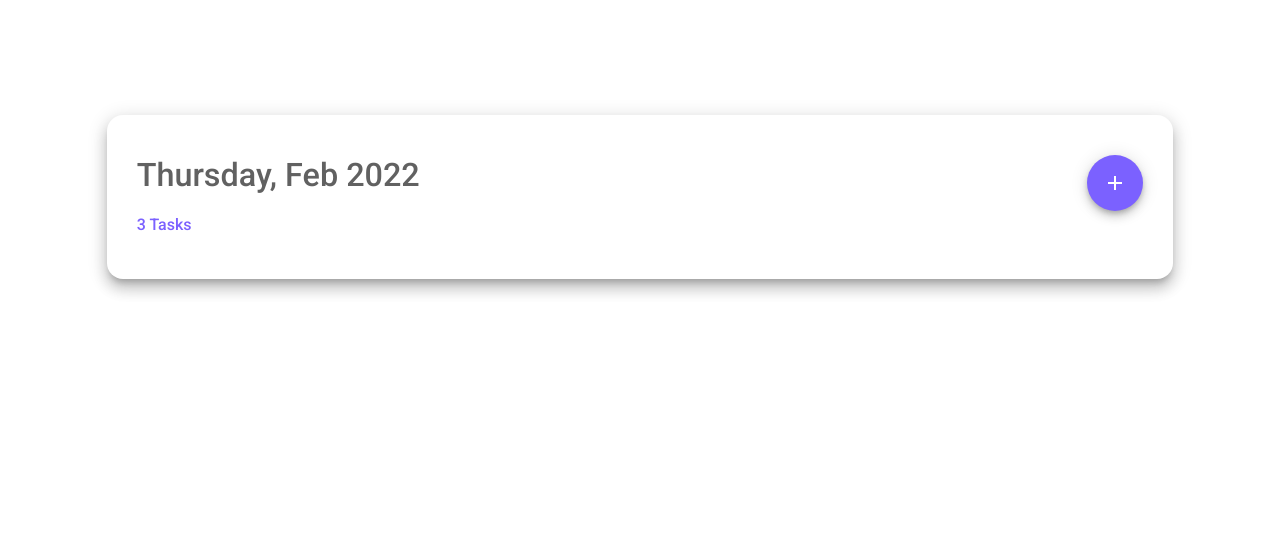
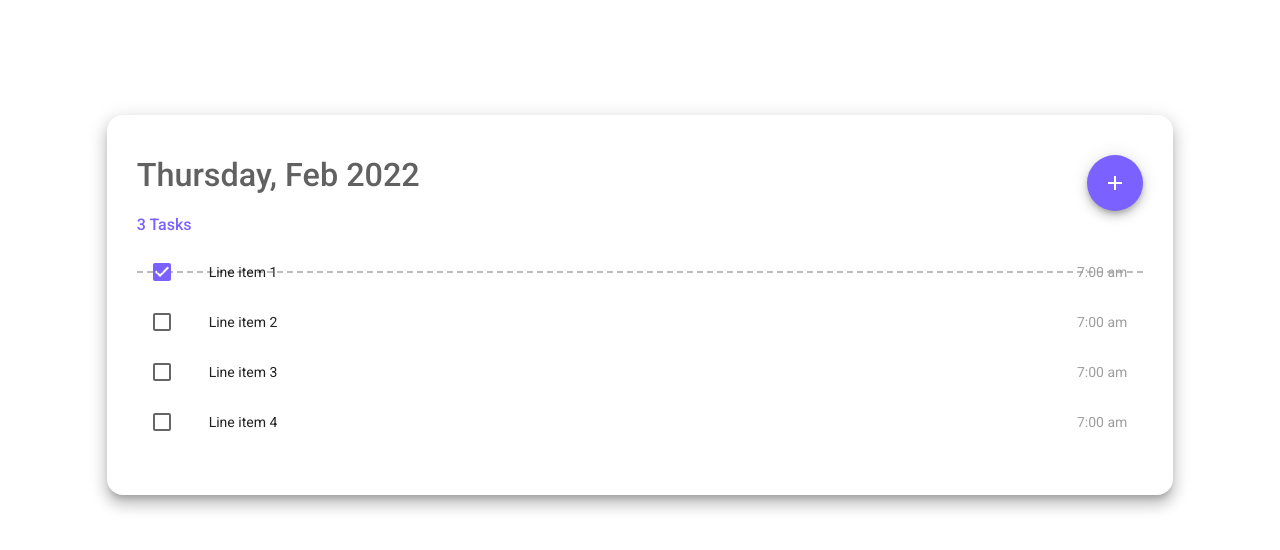
Before and after one commit to jericepon/cra-rtk-todo-js, a React (Create React App) app: page / in a window 1280 px wide. Shown: the top 550 px of the page. Built offline with nearby package versions, Linux system fonts and the light colour scheme.

Commit message:
Static data and line-through styling

```diff
--- a/package.json
+++ b/package.json
@@ -7,7 +7,8 @@
     "@emotion/styled": "^11.6.0",
     "@mui/icons-material": "^5.3.1",
     "@mui/lab": "^5.0.0-alpha.66",
-    "@mui/material": "^5.3.1",
+    "@mui/material": "^5.4.0",
+    "@mui/styles": "^5.3.0",
     "@reduxjs/toolkit": "^1.7.1",
     "@testing-library/jest-dom": "^5.16.1",
     "@testing-library/react": "^11.2.7",
--- a/src/Components/Todo/Header.jsx
+++ /dev/null
@@ -1,21 +0,0 @@
-import React from 'react'
-import { format } from 'date-fns'
-import { Typography, Box, Paper, Fab } from '@mui/material'
-import AddIcon from '@mui/icons-material/Add'
-import theme from '../../MuiTheme'
-const date = new Date()
-const today_date = `${format(date, 'EEEE, MMM yyyy')}`
-
-const Header = () => {
-	return <Box component={Paper} borderRadius={4} px="30px" py="40px" elevation={10} display='flex' flexDirection='column' alignItems='start'>
-		<Box width="100%" display="flex" flexDirection="row" justifyContent='space-between'>
-			<Typography color={theme.palette.grey[700]} fontWeight={500} variant="h4">{today_date}</Typography>
-			<Fab color="primary" aria-label="add">
-				<AddIcon />
-			</Fab>
-		</Box>
-		<Typography color="primary" fontWeight={500} variant="subtitle1">3 Tasks</Typography>
-	</Box>
-}
-
-export default Header
--- /dev/null
+++ b/src/Components/Todo/TodoHeader.jsx
@@ -0,0 +1,36 @@
+import React from 'react'
+import { format } from 'date-fns'
+import { Typography, Box, Fab } from '@mui/material'
+import AddIcon from '@mui/icons-material/Add'
+import theme from '../../MuiTheme'
+const date = new Date()
+const today_date = `${format(date, 'EEEE, MMM yyyy')}`
+
+const Header = () => {
+	return (
+		<>
+			<Box
+				width="100%"
+				display="flex"
+				flexDirection="row"
+				justifyContent="space-between"
+			>
+				<Typography
+					color={theme.palette.grey[700]}
+					fontWeight={500}
+					variant="h4"
+				>
+					{today_date}
+				</Typography>
+				<Fab color="primary" aria-label="add">
+					<AddIcon />
+				</Fab>
+			</Box>
+			<Typography color="primary" fontWeight={500} variant="subtitle1">
+				3 Tasks
+			</Typography>
+		</>
+	)
+}
+
+export default Header
--- /dev/null
+++ b/src/Components/Todo/TodoList.jsx
@@ -0,0 +1,92 @@
+import * as React from 'react'
+import List from '@mui/material/List'
+import ListItem from '@mui/material/ListItem'
+import ListItemButton from '@mui/material/ListItemButton'
+import ListItemIcon from '@mui/material/ListItemIcon'
+import ListItemText from '@mui/material/ListItemText'
+import Checkbox from '@mui/material/Checkbox'
+import Typography from '@mui/material/Typography'
+import theme from '../../MuiTheme'
+import { makeStyles } from '@mui/styles'
+
+const useStyles = makeStyles({
+	ListItem: {
+		'&::before': {
+			content: '""',
+			position: 'absolute',
+			right: 'auto',
+			left: 0,
+			margin: 'auto',
+			width: '100%',
+			borderTop: `2px dashed ${theme.palette.grey[400]}`,
+			maxWidth: '0%',
+			transition: 'all 200ms ease-out'
+		}
+	},
+	selectedItem: {
+		'&::before': {
+			maxWidth: '100%',
+			transition: 'all 300ms ease-in'
+		}
+	}
+})
+
+export default function CheckboxList() {
+	const classes = useStyles()
+	const [
+		checked, setChecked
+	] = React.useState([
+		0
+	])
+
+	const handleToggle = (value) => () => {
+		const currentIndex = checked.indexOf(value)
+		const newChecked = [
+			...checked
+		]
+
+		if (currentIndex === -1) {
+			newChecked.push(value)
+		} else {
+			newChecked.splice(currentIndex, 1)
+		}
+
+		setChecked(newChecked)
+		console.info(checked)
+
+	}
+
+	return (
+		<List sx={{ width: '100%', bgcolor: 'background.paper' }}>
+			{[
+				0, 1, 2, 3
+			].map((value, index) => {
+				const labelId = `checkbox-list-label-${value}`
+
+				return (
+					<ListItem
+						className={`${classes.ListItem} ${checked.includes(index) ? classes.selectedItem : ''}`}
+						key={value}
+						secondaryAction={
+							<Typography variant="body2" color={theme.palette.grey[500]}>7:00 am</Typography>
+						}
+						disablePadding
+					>
+						<ListItemButton role={undefined} onClick={handleToggle(value)} dense>
+							<ListItemIcon>
+								<Checkbox
+									edge="start"
+									checked={checked.indexOf(value) !== -1}
+									tabIndex={-1}
+									disableRipple
+									inputProps={{ 'aria-labelledby': labelId }}
+								/>
+							</ListItemIcon>
+							<ListItemText id={labelId} primary={`Line item ${value + 1}`} />
+						</ListItemButton>
+					</ListItem>
+				)
+			})}
+		</List>
+	)
+}
--- a/src/Components/Todo/index.jsx
+++ b/src/Components/Todo/index.jsx
@@ -1,11 +1,25 @@
-import { Grid } from '@mui/material'
+import { Grid, Paper } from '@mui/material'
+import { Box } from '@mui/system'
 import React from 'react'
-import Header from './Header'
+import TodoHeader from './TodoHeader'
+import TodoList from './TodoList'
 
 const Todo = () => {
 	return (
 		<Grid item xs={10} mt="9%" mx="auto">
-			<Header />
+			<Box
+				component={Paper}
+				borderRadius={4}
+				px="30px"
+				py="40px"
+				elevation={10}
+				display="flex"
+				flexDirection="column"
+				alignItems="start"
+			>
+				<TodoHeader />
+				<TodoList />
+			</Box>
 		</Grid>
 	)
 }
```
Also changed, not shown: .eslintrc.json, 1 other file (tests, documents, lock files or other folders).
